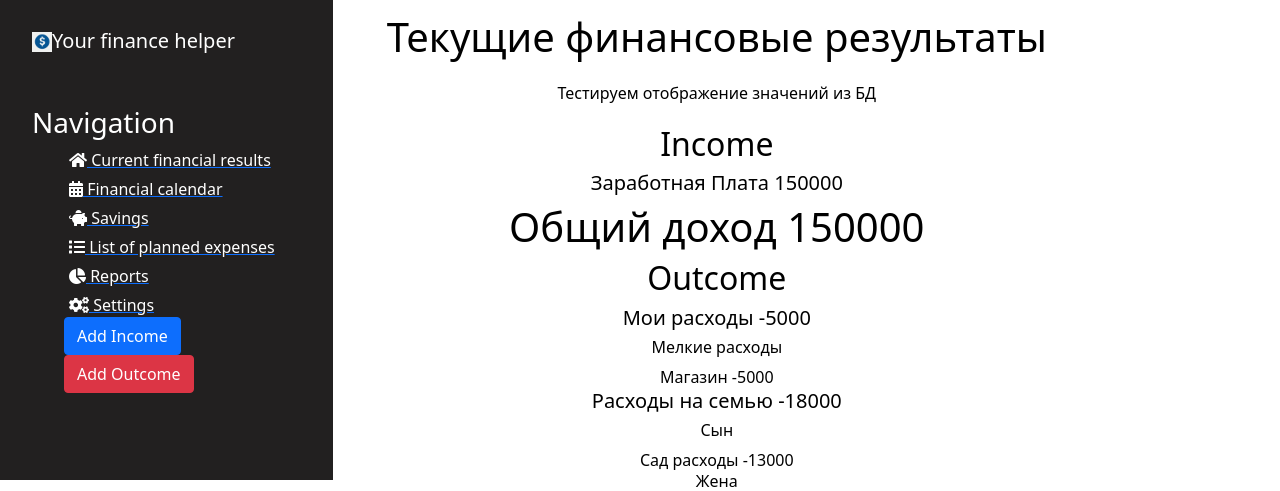
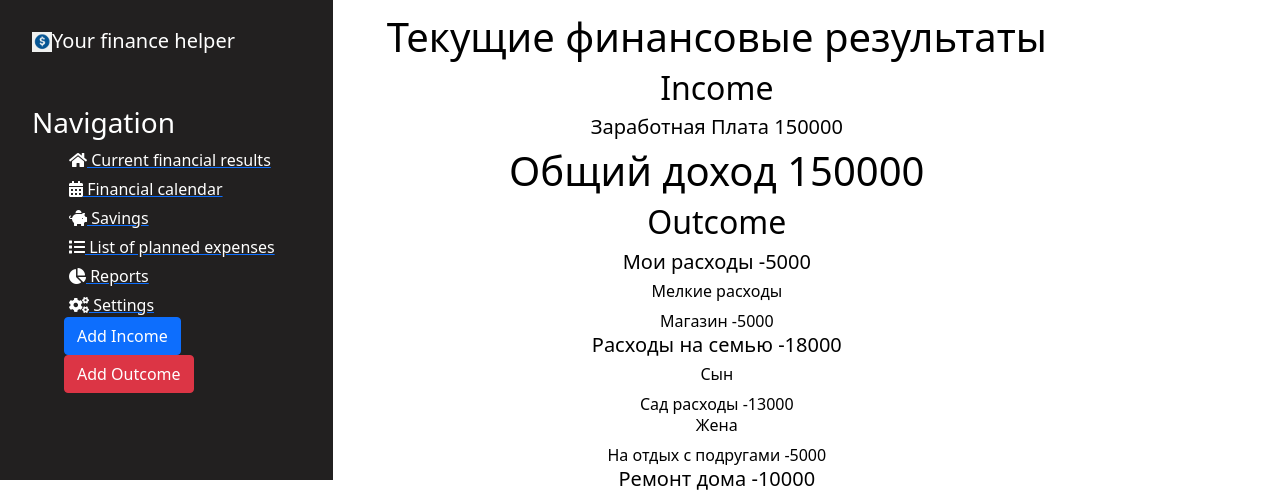
Before and after one commit to Our-Dream-Company/Your_finance_helper, a Django app: page / in a window 1280 px wide. Shown: the top 491 px of the page. Run offline with Django 3.2, Linux system fonts and the light colour scheme; data comes from the database, SQL or seed files in the repository.

Commit message:
del comment

```diff
--- a/your_finance_helper/main_page/templates/main_page/index.html
+++ b/your_finance_helper/main_page/templates/main_page/index.html
@@ -7,7 +7,6 @@
     <div class="features">
         <h2>{{ title }}</h2>
         <h1>Текущие финансовые результаты</h1>
-        <p>Тестируем отображение значений из БД</p>
 
         <h2>{{ 'Income' }}</h2>
         {% for el in in_section %}
```
